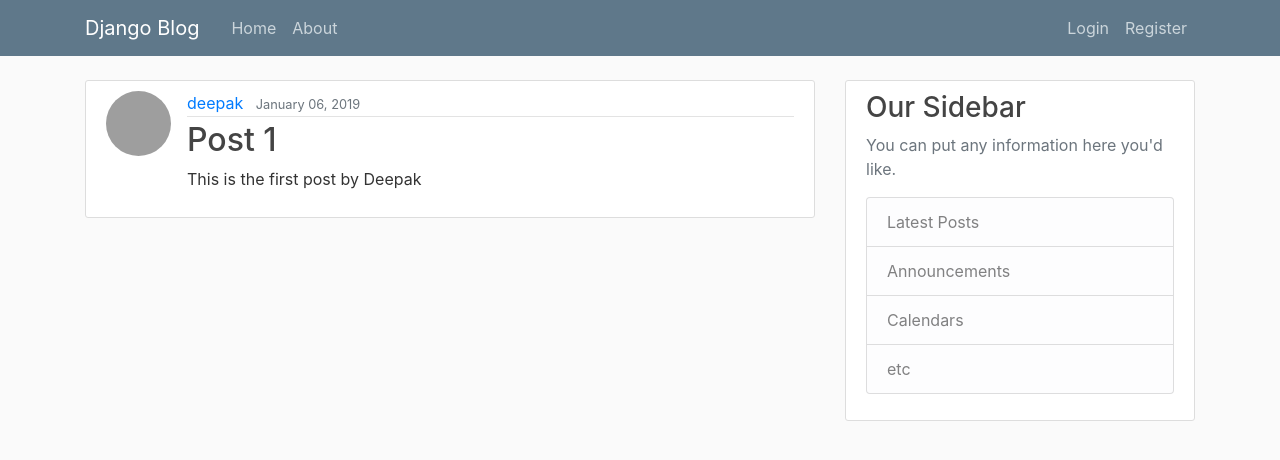
After one commit to deepakkum21/Python, a Django app: page /post/1/ in a window 1280 px wide. The commit adds this page. Shown: the top 460 px of the page. Run offline with Django 3.2, Linux system fonts and the light colour scheme; data comes from the database, SQL or seed files in the repository; both versions use the stored data as it was after the commit; some libraries are stand-ins or nearby versions; grey boxes are pictures that could not be loaded.

Commit message:
added new post, delete, create, delete for post

```diff
--- a/Django/Project1/django_project/blog/models.py
+++ b/Django/Project1/django_project/blog/models.py
@@ -1,5 +1,6 @@
 from django.db import models
 from django.utils import timezone
+from django.urls import reverse
 from django.contrib.auth.models import User
 
 # Create your models here.
@@ -11,5 +12,10 @@ class Post(models.Model):
     date_posted = models.DateTimeField(default= timezone.now)
     author = models.ForeignKey(User, on_delete = models.CASCADE) # if user is deleted all the posts related to that user will be deleted
 
+    # reverse return the url as string
+    # to get to the url after posting a post
+    def get_absolute_url(self):
+        return reverse('post-detail', kwargs={ 'pk': self.pk })
+
     def __str__(self):
         return self.title
--- a/Django/Project1/django_project/blog/templates/blog/base.html
+++ b/Django/Project1/django_project/blog/templates/blog/base.html
@@ -40,6 +40,7 @@
                     <div class="navbar-nav">
                         <!-- condition check if user is logged in then show logout page else show login page  -->
                         {% if user.is_authenticated %}
+                        <a class="nav-item nav-link" href="{% url 'post-create' %}">New Post</a>
                         <a class="nav-item nav-link" href="{% url 'profile' %}">Profile</a>
                         <a class="nav-item nav-link" href="{% url 'logout' %}">Logout</a>
                         {% else %}
--- a/Django/Project1/django_project/blog/templates/blog/home.html
+++ b/Django/Project1/django_project/blog/templates/blog/home.html
@@ -2,12 +2,13 @@
 {% block content %}
 {% for post in posts %}
 <article class="media content-section">
+    <img class="rounded-circle article-img" src="{{ post.author.profile.image.url }}">
     <div class="media-body">
         <div class="article-metadata">
             <a class="mr-2" href="#">{{ post.author }}</a>
             <small class="text-muted">{{ post.date_posted|date:"F d, Y" }}</small>
         </div>
-        <h2><a class="article-title" href="#">{{ post.title }}</a></h2>
+        <h2><a class="article-title" href="{% url 'post-detail' post.id %}">{{ post.title }}</a></h2>
         <p class="article-content">{{ post.content }}</p>
     </div>
 </article>
--- /dev/null
+++ b/Django/Project1/django_project/blog/templates/blog/post_detail.html
@@ -0,0 +1,21 @@
+{% extends "blog/base.html" %}
+{% block content %}
+<article class="media content-section">
+    <!-- using object instead of post as the convention of django if wnat to use post the have to change the context_object_name to post in views -->
+    <img class="rounded-circle article-img" src="{{ object.author.profile.image.url }}">
+    <div class="media-body">
+        <div class="article-metadata">
+            <a class="mr-2" href="#">{{ object.author }}</a>
+            <small class="text-muted">{{ object.date_posted|date:"F d, Y" }}</small>
+        </div>
+        <h2 class="article-title">{{ object.title }}</h2>
+        <p class="article-content">{{ object.content }}</p>
+        <div>
+            {% if object.author == user %}
+            <a class="btm btn-secondary btn-sm mt-1 mb-1" href="{% url 'post-update' object.id %}"> Update</a>
+            <a class="btm btn-danger btn-sm mt-1 mb-1" href="{% url 'post-delete' object.id %}"> Delete</a>
+            {% endif %}
+        </div>
+    </div>
+</article>
+{% endblock content %}
--- a/Django/Project1/django_project/blog/urls.py
+++ b/Django/Project1/django_project/blog/urls.py
@@ -1,7 +1,30 @@
 from django.urls import path
 from . import views
+from .views import ( PostListView,
+                     PostDetailView,
+                     PostCreateView,
+                     PostUpdateView,
+                     PostDeleteView
+)
 
 urlpatterns = [
-    path('', views.home, name = 'blog-home'),
+    # path('', views.home, name = 'blog-home'),
+    path('', PostListView.as_view(), name = 'blog-home'),
+
+    # for postdetail using django convention
+    path('post/<int:pk>/', PostDetailView.as_view(), name = 'post-detail'),
+
+    # to create the post
+    path('post/new/', PostCreateView.as_view(), name = 'post-create'),
+
+    # to update the post
+    path('post/<int:pk>/update/', PostUpdateView.as_view(), name = 'post-update'),
+
+    # to delete the post
+    path('post/<int:pk>/delete/', PostDeleteView.as_view(), name = 'post-delete'),
+
     path('about/', views.about, name = 'blog-about')
 ]
+
+# generic ListView Looks for a template having pattern <app>/<model>_<viewtype>.html
+# in the case of PostListView it will be /blog/post_list.html
--- a/Django/Project1/django_project/blog/views.py
+++ b/Django/Project1/django_project/blog/views.py
@@ -1,13 +1,119 @@
 from django.shortcuts import render
-from django.http import HttpResponse
+from django.views.generic import (ListView,
+                        DetailView,
+                        CreateView,
+                        UpdateView,
+                        DeleteView
+)
+from django.contrib.auth.mixins import LoginRequiredMixin, UserPassesTestMixin
 from .models import Post
 
 # Create your views here.
+# function based views
 def home(request):
     context = {
         'posts' : Post.objects.all()
     }
     return render(request, 'blog/home.html', context)
 
+# class based view
+class PostListView(ListView):
+    model = Post
+
+    # by deafault the generic ListView template will be app/post_list.html follow pattern of <app>/<model>_<viewtype>.html
+    # since we are not having by default app/post_list.html template and if we want to manually change the name of the template
+    # then have to extensively define it as template_name and pass the value of the template which you want to render
+    template_name = 'blog/home.html'
+
+    # created the var on which to loop as by deafult it stores as ObjectList
+    context_object_name = 'posts'
+
+    # to order the posts by latest prefix -
+    ordering = ['-date_posted']
+
+
+class PostDetailView(DetailView):
+
+    model = Post
+    # by deafault the generic DetailView template will be app/post_detail.html follow pattern of <app>/<model>_<viewtype>.html
+    # since we are following the django convention so no need to manually set the template name to blog/post_detail.html
+    # it will automatically route to the template blog/post_detail.html
+
+    # while accesing the post in the template it will be aclled as object and if want to change it then have to pass value for
+    # context_object_name = 'post'
+
+
+
+# LoginRequiredMixin is required so that without loging no-one can create a new post
+# in function based view this can be done using @login_required
+class PostCreateView(LoginRequiredMixin, CreateView):
+    model = Post
+    fields = ['title', 'content']
+
+    # by deafault the generic CreateView template will be not be by convention type beacuse the create and update generic view
+    # will use same template i.e. <app>/<model>_<form>
+
+    # overriding form_valid()
+    # to prevent the integrity error as form is naot able to get author name which should be the current logged user
+    def form_valid(self, form):
+
+        # setting the author from the request to the form instance
+        form.instance.author = self.request.user
+
+        # need to call the super form_valid() to validate the form
+        return super().form_valid(form)
+
+
+# LoginRequiredMixin is required so that without loging no-one can create a new post
+# in function based view this can be done using @login_required
+# UserPassesTestMixin is used to see wheather the same logged in user is updating his records only not others
+class PostUpdateView(LoginRequiredMixin, UserPassesTestMixin, UpdateView):
+    model = Post
+    fields = ['title', 'content']
+
+    # by deafault the generic CreateView template will be not be by convention type beacuse the create and update generic view
+    # will use same template i.e. <app>/<model>_<form>
+
+    # overriding form_valid()
+    # to prevent the integrity error as form is naot able to get author name which should be the current logged user
+    def form_valid(self, form):
+
+        # setting the author from the request to the form instance
+        form.instance.author = self.request.user
+
+        # need to call the super form_valid() to validate the form
+        return super().form_valid(form)
+
+    # this func will have the logic to see that the logged in user is updating his own stuff not others
+    def test_func(self):
+        # to get the current post
+        post = self.get_object()
+
+        if self.request.user == post.author:
+            return True
+        return False
+
+# LoginRequiredMixin is required so that without loging no-one can create a new post
+# in function based view this can be done using @login_required
+# UserPassesTestMixin is used to see wheather the same logged in user is updating his records only not others
+class PostDeleteView(LoginRequiredMixin, UserPassesTestMixin, DeleteView):
+
+    model = Post
+
+    # redirecting to home page when the post is successfully deleted
+    success_url = '/'
+
+    # by deafault the generic DeleteView template will have the template <app>/<model>_confirm_delete.html i.e. blog/post_confirm_delete.html
+
+    # this func will have the logic to see that the logged in user is updating his own stuff not others
+    def test_func(self):
+        # to get the current post
+        post = self.get_object()
+
+        if self.request.user == post.author:
+            return True
+        return False
+
+
 def about(request):
     return render(request, 'blog/about.html')
```
Also changed, not shown: Django/Project1/django_project/blog/templates/blog/post_confirm_delete.html (added, +16 -0 lines), Django/Project1/django_project/blog/templates/blog/post_form.html (added, +16 -0 lines), Django/Project1/django_project/db.sqlite3, Django/Project1/django_project/media/default.jpg (deleted).
